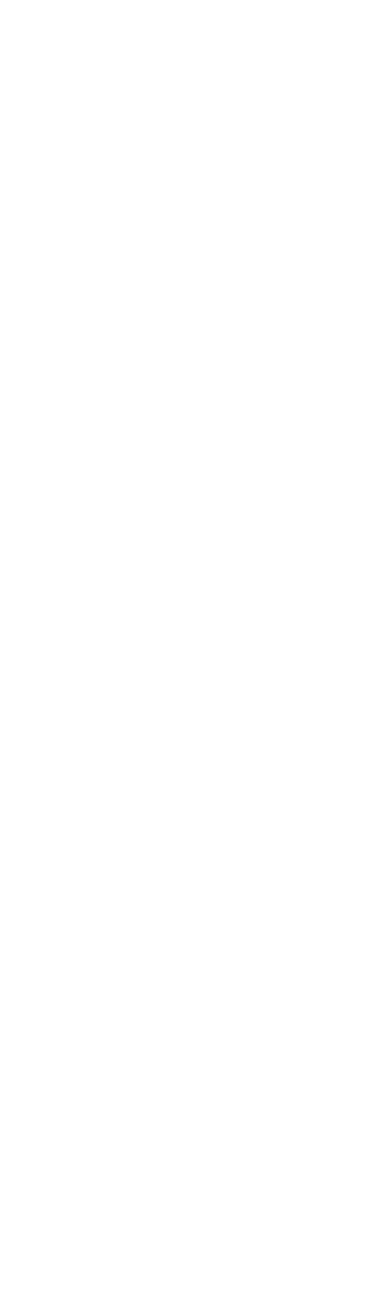
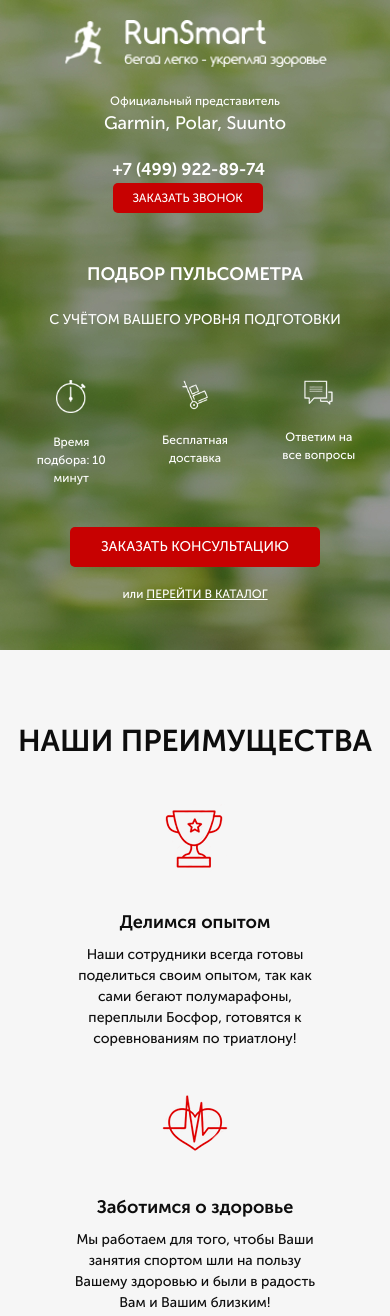
Before and after one commit to beeshop87/puls, a website: page src/index.html in a window 390 px wide. Shown: the top 1316 px of the page. Before the commit the page ends 844 px from the top, so only its background shows below. Drawn offline with Linux system fonts and the light colour scheme; files whose address does not match are found by name.

Commit message:
add 2section and create media

```diff
--- /dev/null
+++ b/src/css/blocks/promo.min.css
@@ -0,0 +1 @@
+.promo{min-height:650px;padding:21px 0 93px 0;background:url(../../img/main.jpg) center center/cover no-repeat}
--- a/src/index.html
+++ b/src/index.html
@@ -1,15 +1,98 @@
 <!DOCTYPE html>
-<html lang="en">
+<html lang="ru">
 <head>
     <meta charset="UTF-8">
     <meta name="viewport" content="width=device-width, initial-scale=1.0">
-    <title>Document</title>
+    <meta http-equiv="X-UA-Compatible" content="ie=edge">
+    <title>Pulse</title>
     <link rel="stylesheet" href="css/bootstrap-reboot.min.css">
-    <link rel="stylesheet" href="css/bootstrap-grid.min.css">
     <link rel="stylesheet" href="css/font.css">
     <link rel="stylesheet" href="css/style.min.css">
 </head>
 <body>
+    <div class="promo">
+        <div class="container">
+            <header class="header">
+                <a href="#" class="header__logo">
+                    <img src="icons/logo.png" alt="logo">
+                </a>
+                <div class="header__official">
+                    Официальный представитель
+                    <span>Garmin, Polar, Suunto</span>
+                </div>
+                <div class="header__contacts header__contacts_visible">
+                    <a href="tel:+74999228974" class="header__phone">+7 (499) 922-89-74</a>
+                    <button class="button">заказать звонок</button>
+                </div>
+            </header>
+                <div class="header__contacts header__contacts_hidden">
+                    <a href="tel:+74999228974" class="header__phone">+7 (499) 922-89-74</a>
+                    <button class="button">заказать звонок</button>
+                </div>
+
+
+            <div class="promo__wrapper">
+                <h1 class="promo__header">Подбор пульсометра</h1>
+                <h2 class="promo__subheader">с учётом Вашего уровня подготовки</h2>
+
+                <div class="promo__icons">
+                    <div class="promo__icon">
+                        <img src="icons/main_screen/timer.png" alt="timer">
+                        Время подбора:
+                        10 минут
+                    </div>
+                    <div class="promo__icon">
+                        <img src="icons/main_screen/hand-cart.png" alt="hand-cart">
+                        Бесплатная
+                        доставка
+                    </div>
+                    <div class="promo__icon">
+                        <img src="icons/main_screen/messages.png" alt="messages">
+                        Ответим
+                        на все вопросы
+                    </div>
+                </div>
+
+                <button class="button button_main">заказать кОНСУЛЬТАЦИЮ</button>
+                <div class="promo__link">
+                    или
+                    <a href="#">ПЕРЕЙТИ В КАТАЛОГ</a>
+                </div>
+            </div>
+        </div>
+    </div>
+
+    <div class="advantages">
+        <div class="container">
+            <div class="title">НАШИ ПРЕИМУЩЕСТВА</div>
+            <div class="advantages__wrapper">
+                <div class="advantages__card">
+                    <div class="advantages__ico">
+                        <img src="icons/advantages/cup.png" alt="cup">
+                    </div>
+                    <h2>Делимся опытом</h2>
+                    Наши сотрудники всегда готовы поделиться своим опытом, так как сами бегают полумарафоны, переплыли Босфор, готовятся к соревнованиям по триатлону!
+                </div>
+                <div class="advantages__card">
+                    <div class="advantages__ico">
+                        <img src="icons/advantages/heart.png" alt="heart">
+                    </div>
+                    <h2>Заботимся о здоровье</h2>
+                    Мы работаем для того, чтобы Ваши занятия спортом шли на пользу Вашему здоровью и были в радость Вам и Вашим близким!
+                </div>
+                <div class="advantages__card">
+                    <div class="advantages__ico">
+                        <img src="icons/advantages/shoe.png" alt="shoe">
+                    </div>
+                    <h2>Учим бегать</h2>
+                    Помогаем с обучением правильной технике бега! Дружим с крупнейшей школой бега в России -<span><a class="advantages__link" href="#">I LOVE RUNNING.</a></span>
+                </div>
+            </div>
+
+
+        </div>
+    </div>
+
 
 </body>
 </html>
--- /dev/null
+++ b/src/sass/_media.scss
@@ -0,0 +1,125 @@
+@media(max-width: 991px) {
+    .container {
+        padding: 0 20px 0 20px;
+    }
+    .promo {
+        background: url(../img/main.jpg) right (center/cover) no-repeat;
+        padding-bottom: 70px;
+    }
+    .promo__wrapper {
+        margin-top: 70px;
+    }
+
+    .advantages__card {
+        margin-right: 30px;
+            &:nth-child(3) {
+                margin-right: 0;
+            }
+    }
+}
+
+@media (max-width: 767px) {
+    .promo {
+        padding: 30px 30px 70px 30px;
+        &__wrapper {
+            justify-content: space-between;
+            align-items:center;
+        }
+        &__header {
+            font-size: 30px;
+        }
+        &__subheader {
+            font-size: 20px;
+        }
+    }
+    .header {
+        &__contacts {
+            &_visible {
+                display: none;
+            }
+            &_hidden {
+                margin-top: 25px;
+                display: flex;
+            }
+        }
+    }
+
+
+    .advantages__wrapper {
+        display: block;
+        margin: 0 auto;
+    }
+    .advantages__card {
+        display: block;
+        margin: 0 auto;
+        margin-top: 40px;
+        align-items: center;
+            &:nth-child(3) {
+                margin: 40px auto;
+        }
+    }
+    .advantages__ico {
+        display: block;
+        margin: 0 auto;
+    }
+}
+
+@media (max-width: 575px) {
+    .header {
+        display: block;
+        &__logo {
+            display: block;
+            width: 80%;
+            margin: 0 auto;
+        }
+        &__official {
+            margin-top: 25px;
+        }
+        &__contacts_hidden {
+            width: 165px;
+            display: block;
+            margin: 20px auto;
+        }
+        &__phone {
+            font-size: 17px;
+        }
+    }
+    .container {
+        padding: 0 10px;
+    }
+    .promo {
+        padding: 20px 20px 40px 20px;
+        &__wrapper {
+            margin-top: 40px;
+        }
+        &__header {
+            font-size: 18px;
+            text-align: center;
+        }
+        &__subheader {
+            font-size: 14px;
+            text-align: center;
+            margin-top: 5px;
+        }
+        &__icons {
+            width: 100%;
+            margin-top: 40px;
+        }
+        &__icon {
+            width: 25%;
+            font-size: 12px;
+            img {
+                width: 30px;
+            }
+        }
+        &__link {
+            font-size: 12px;
+        }
+        .button_main {
+            width: 250px;
+            height: 40px;
+            font-size: 14px;
+            margin-top: 40px;
+        }
+    }
+}
--- /dev/null
+++ b/src/sass/blocks/_advantages.scss
@@ -0,0 +1,43 @@
+.advantages {
+    min-height: 470px;
+    padding: 69px 0 78px 0;
+    background-color: #f6f6f6;
+    &__wrapper {
+        display: flex;
+        justify-content: space-between;
+        margin-top: 65px;
+    }
+    &__ico {
+    max-width: 70px;
+    height: auto;
+        img {
+            width: 100%;
+        }
+    }
+    &__card {
+        max-width: 255px;
+        display: flex;
+        flex-direction: column;
+        align-items: center;
+        color: #0d0d0d;
+        font-size: 14px;
+        font-weight: 500;
+        text-align: center;
+    }
+    h2 {
+        color: #0d0d0d;
+        font-size: 18px;
+        font-weight: 700;
+        margin-top: 35px;
+    }
+    &__link {
+        font-size: 14px;
+        font-weight: 500;
+        color: #ff0000;
+        text-decoration: underline;
+        &:hover {
+            color: #ff0000;
+            text-decoration: underline;
+        }
+    }
+}
--- /dev/null
+++ b/src/sass/blocks/_buttons.scss
@@ -0,0 +1,17 @@
+.button {
+    width: 150px;
+    height: 30px;
+    border-radius: 5px;
+    background-color: $main-color;
+    border: none;
+    color: #ffffff;
+    font-size: 12px;
+    font-weight: 500;
+    text-transform: uppercase;
+    &_main {
+        margin-top: 67px;
+        width: 300px;
+        height: 50px;
+        font-size: 16px;
+    }
+}
--- /dev/null
+++ b/src/sass/blocks/_header.scss
@@ -0,0 +1,39 @@
+.header {
+    display: flex;
+    justify-content: space-between;
+    align-items: center;
+    &__logo {
+        width: 250px;
+        img {
+            width: 100%;
+        }
+    }
+    &__official {
+        color: #ffffff;
+        font-size: 12px;
+        font-weight: 500;
+        text-align: center;
+        span {
+            display: block;
+            font-size: 18px;
+        }
+    }
+    &__phone {
+        display: block;
+        color: #ffffff;
+        font-size: 18px;
+        font-weight: 700;
+        &:hover {
+            color: #fff;
+            text-decoration: none;
+        }
+    }
+    &__contacts {
+        display: flex;
+        flex-direction: column;
+        align-items: flex-end;
+        &_hidden {
+            display: none;
+        }
+    }
+}
--- /dev/null
+++ b/src/sass/blocks/_promo.scss
@@ -0,0 +1,55 @@
+.promo {
+    min-height: 650px;
+    padding: 21px 0 93px 0;
+    background: url(../img/main.jpg) center (center/cover) no-repeat;
+    &__wrapper {
+        display: flex;
+        flex-direction: column;
+        align-items: flex-end;
+        margin-top: 90px;
+    }
+    &__header {
+        color: #ffffff;
+        font-size: 42px;
+        font-weight: 700;
+        text-transform: uppercase;
+        line-height: 42px;
+    }
+    &__subheader {
+        margin-top: 17px;
+        color: #ffffff;
+        font-size: 24px;
+        line-height: 24px;
+        font-weight: 500;
+        text-transform: uppercase;
+    }
+    &__icons {
+        margin-top: 65px;
+        width: 425px;
+        display: flex;
+        justify-content: space-between;
+    }
+    &__icon {
+        width: 108px;
+        text-align: center;
+        color: #ffffff;
+        font-size: 14px;
+        font-weight: 500;
+        img {
+            display: block;
+            margin: 0 auto;
+            margin-bottom: 20px;
+        }
+    }
+    &__link {
+        color: #ffffff;
+        font-size: 16px;
+        font-weight: 500;
+        margin-top: 18px;
+        a {
+            color: #ffffff;
+            text-transform: uppercase;
+            text-decoration: underline;
+        }
+    }
+}
--- /dev/null
+++ b/src/sass/blocks/_titles.scss
@@ -0,0 +1,6 @@
+.title {
+    color: #0d0d0d;
+    font-size: 30px;
+    font-weight: 700;
+    text-align: center;
+}
--- a/src/sass/style.scss
+++ b/src/sass/style.scss
@@ -9,5 +9,8 @@
 @import 'blocks/promo';
 @import 'blocks/header.scss';
 @import 'blocks/buttons';
-@import 'blocks/advantages';
+@import 'blocks/advantages.scss';
 @import 'blocks/titles';
+
+
+@import '../sass/media';
```
Also changed, not shown: package.json (+11 -8 lines), src/css/blocks/header.min.css (added), src/css/style.min.css.
